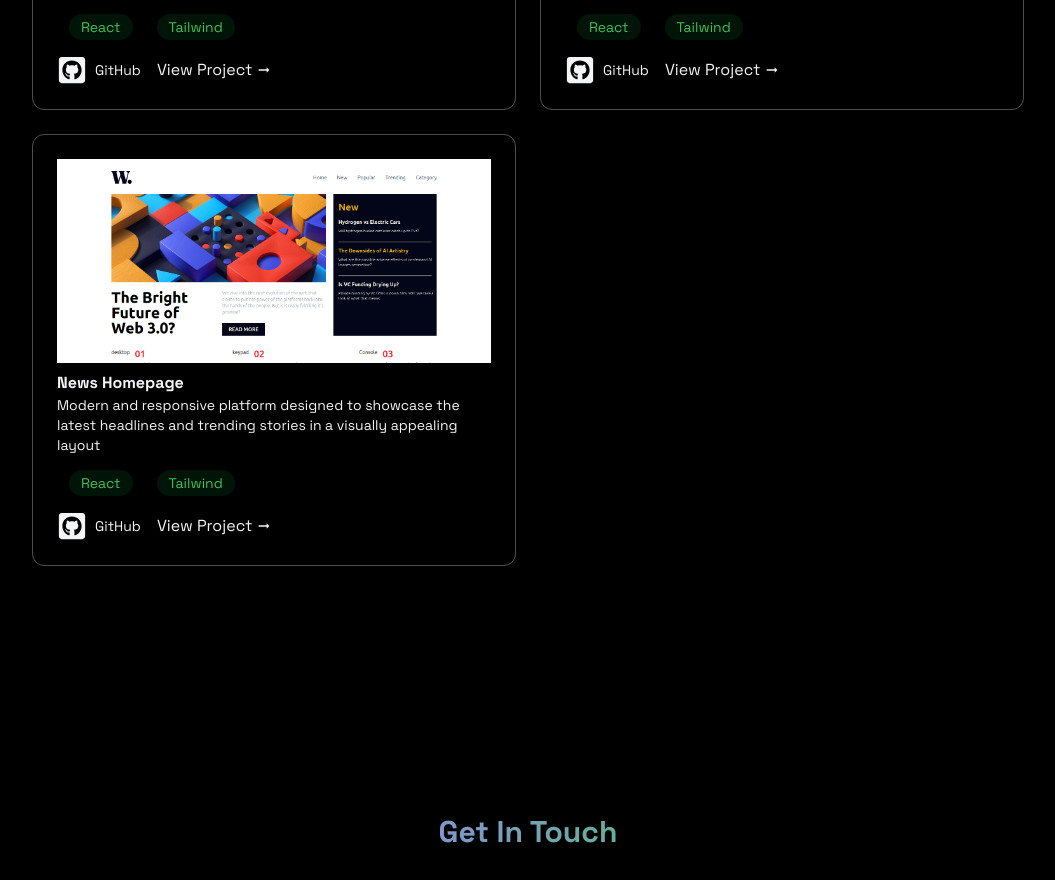
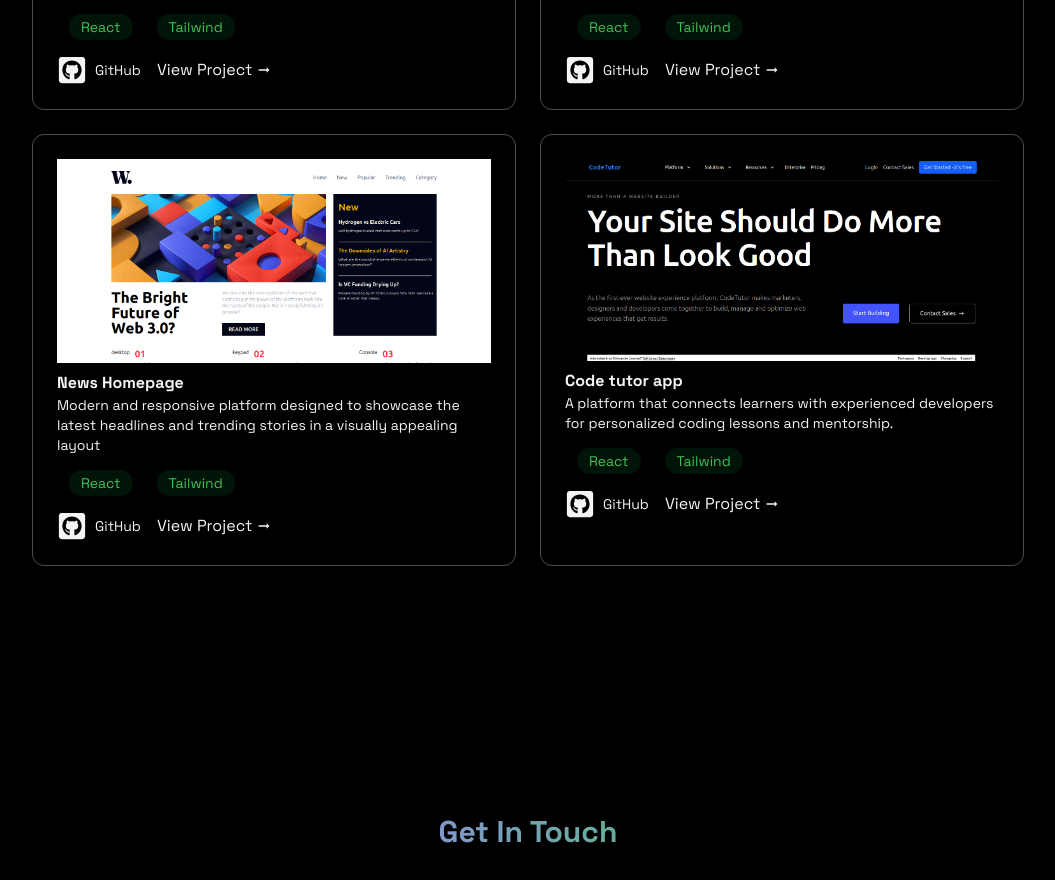
Before and after one commit to Joshuakibwage/official-portfolio, a React (Vite) app: page / in a window 1280 px wide. Shown: the part 2060-2940 px from the top of the page, without its empty margins (112-1167 px from the left). Built offline with nearby package versions, Linux system fonts and the light colour scheme.

Commit message:
Modify projects section

```diff
--- a/src/components/sections/Projects.jsx
+++ b/src/components/sections/Projects.jsx
@@ -3,6 +3,7 @@ import { FaGithubSquare } from "react-icons/fa";
 import project1 from "../../assets/projectsImage.png"
 import project2 from "../../assets/project2-image.png"
 import project3 from "../../assets/project-3-image.png"
+import project4 from "../../assets/project4-image.png"
 
 const Projects = () => {
 
@@ -24,13 +25,23 @@ const Projects = () => {
                 site: "https://mytodolist-eosin.vercel.app/",
                 github: "https://github.com/Joshuakibwage/react-todo"
             },
-        },{
+        },
+        {
             img: project3,
             title: "News Homepage",
             description: "Modern and responsive platform designed to showcase the latest headlines and trending stories in a visually appealing layout",
             links: {
                 site: "https://news-homepage-tau-ten.vercel.app/",
                 github: "https://github.com/Joshuakibwage/news-homepage"
+            }
+        },
+        {
+            img: project4,
+            title: "Code tutor app",
+            description: "A platform that connects learners with experienced developers for personalized coding lessons and mentorship.",
+            links: {
+                site: "https://code-tutor-landingpage.vercel.app/",
+                github: "https://github.com/Joshuakibwage/code-tutor-landingpage"
             }
         }
     ]
```
Also changed, not shown: src/assets/project4-image.png (added).
